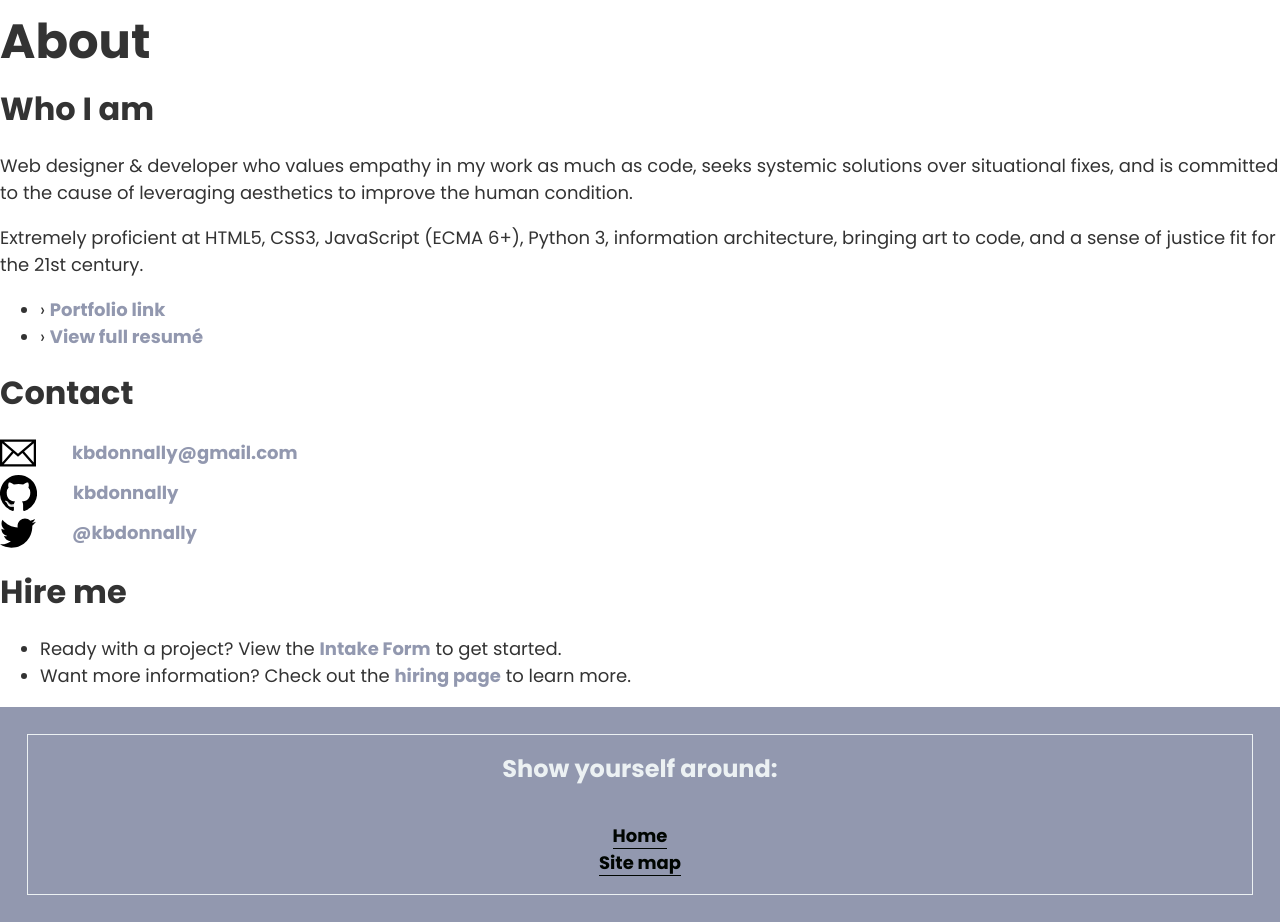
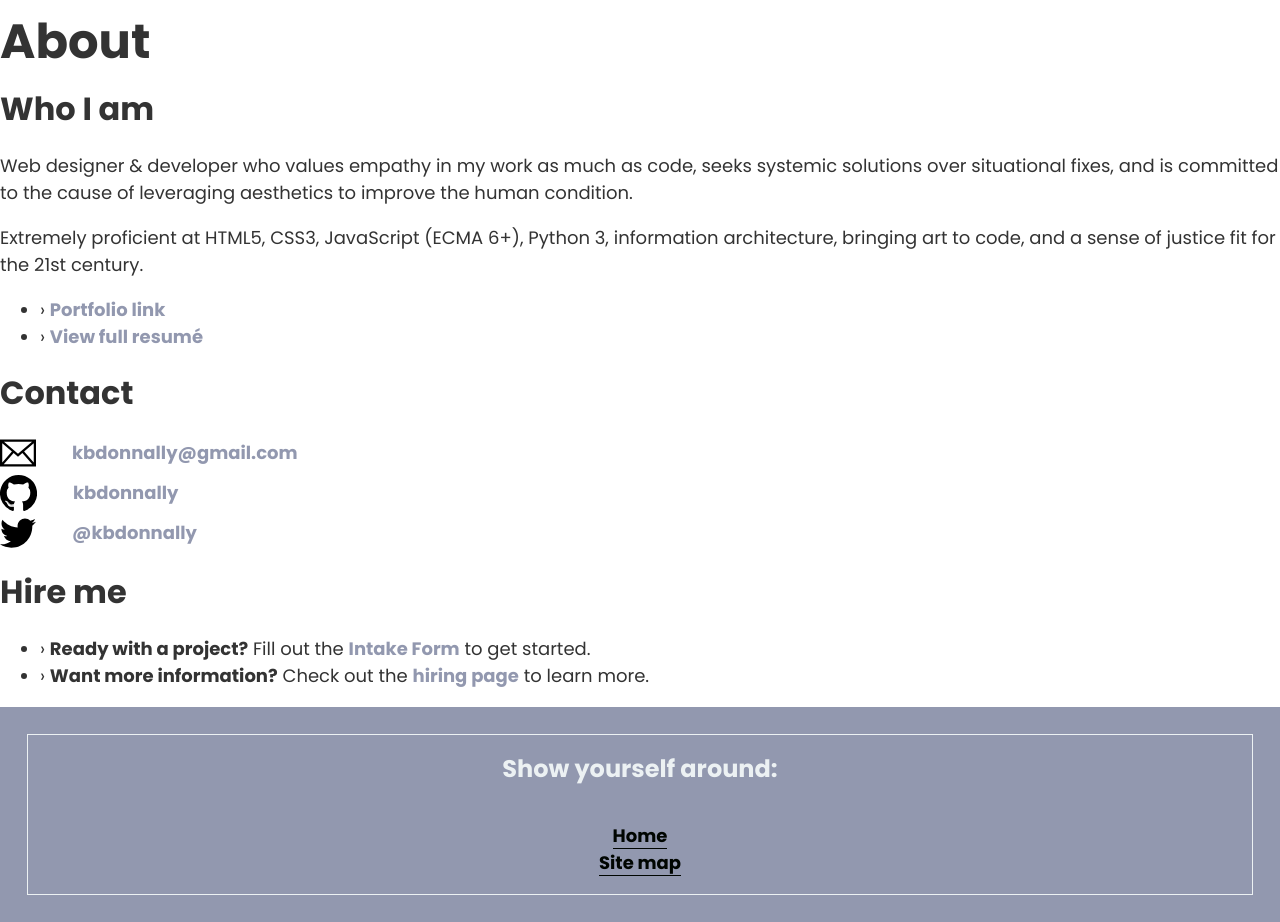
Before and after one commit to kbdonnally/katherinedoes.design, a Jekyll site: the page built from pages/real/new-about.html, in a window 1280 px wide. Built offline with Jekyll 4.4.1, drawn with Linux system fonts in a browser that asks for light colours.

Commit message:
Add wrappers around some inner content for more structure control

```diff
--- a/pages/real/new-about.html
+++ b/pages/real/new-about.html
@@ -17,8 +17,14 @@ permalink: /new-about/
 				<p>Extremely proficient at HTML5, CSS3, JavaScript (ECMA 6+), Python 3, information architecture, bringing art to code, and a sense of justice fit for the 21st century.</p>
 			</article>
 			<ul class="about-bio__links">
-				<li>&rsaquo; <a href="{{site.baseurl}}/portfolio/">Portfolio link</a></li>
-				<li>&rsaquo; <a href="{{ 'assets/img/pdf/KatherineDonnally_Resume--edited.pdf' | relative_url}}">View full resum&eacute;</a></li>
+				<li>
+					<span>&rsaquo;</span>
+					<a href="{{site.baseurl}}/portfolio/">Portfolio link</a>
+				</li>
+				<li>
+					<span>&rsaquo;</span>
+					<a href="{{ 'assets/img/pdf/KatherineDonnally_Resume--edited.pdf' | relative_url}}">View full resum&eacute;</a>
+				</li>
 			</ul>
 		</section>
 
@@ -38,8 +44,16 @@ permalink: /new-about/
 		<section class="about__hire">
 			<h2 class="about-hire__title">Hire me</h2>
 			<ul class="about-hire__content">
-				<li>Ready with a project? View the <a href="{{ '/intake' | relative_url}}">Intake Form</a> to get started.</li>
-				<li>Want more information? Check out the <a href="{{ '/hire-me' | relative_url }}">hiring page</a> to learn more.</li>
+				<li>
+					<span>&rsaquo;</span>
+					<strong>Ready with a project?</strong>
+					<span>Fill out the <a href="{{ '/intake' | relative_url}}">Intake Form</a> to get started.</span>
+				</li>
+				<li>
+					<span>&rsaquo;</span>
+					<strong>Want more information?</strong>
+					<span>Check out the <a href="{{ '/hire-me' | relative_url }}">hiring page</a> to learn more.</span>
+				</li>
 			</ul>
 		</section>
 	</main>
```
